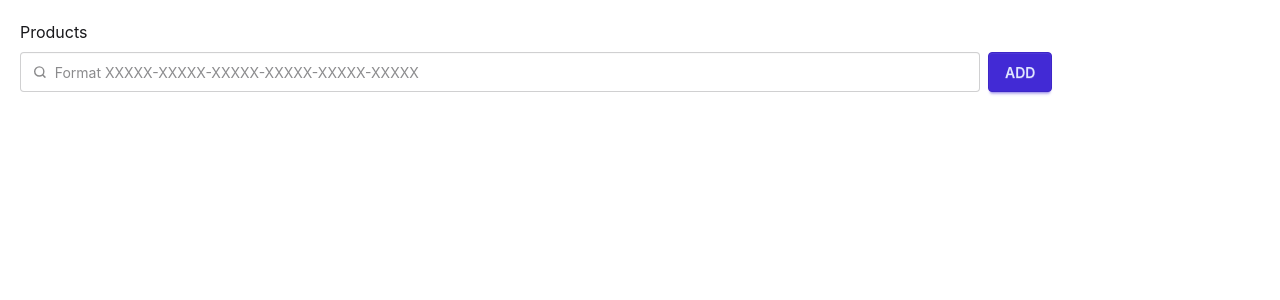
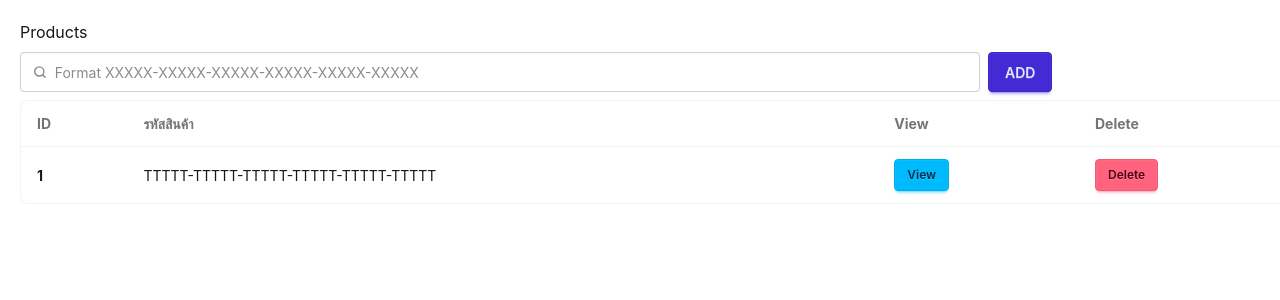
Before and after one commit to Tanachuns/test-07, a React (Vite) app in the folder client/: page / in a window 1280 px wide. Shown: the top 300 px of the page. Built offline with nearby package versions, Linux system fonts and the light colour scheme.

Commit message:
add mock table

```diff
--- /dev/null
+++ b/client/src/components/product/ProductTable.jsx
@@ -0,0 +1,61 @@
+import React, {useEffect} from 'react';
+import axios from "axios";
+
+const ProductTable = () => {
+
+    const [products, setProducts] = React.useState([]);
+
+
+    const getsProduct = ()=>{
+        // axios.get('/product', {
+        //     productCode:productCode
+        // }).then(res => {
+        //     //modal success
+        //     console.log(res);
+        //     setProducts(res.data.data);
+        // }).catch(err => {
+        //     //modal err
+        //     console.log(err);
+        // })
+
+        setProducts([
+            {
+                productCode: "TTTTT-TTTTT-TTTTT-TTTTT-TTTTT-TTTTT"
+            }
+        ])
+    }
+
+
+    useEffect(getsProduct,[])
+
+
+    return (
+        <div className="overflow-x-auto rounded-box border border-base-content/5 bg-base-100">
+            <table className="table">
+                {/* head */}
+                <thead>
+                <tr>
+                    <th>ID</th>
+                    <th>รหัสสินค้า</th>
+                    <th>View</th>
+                    <th>Delete</th>
+                </tr>
+                </thead>
+                <tbody>
+                {/* row 1 */}
+                {products.map((item, index) => (
+                    <tr key={index}>
+                            <th>{index+1}</th>
+                            <td>{item.productCode}</td>
+                            <td><button className="btn btn-sm btn-info">View</button></td>
+                            <td><button className="btn btn-sm btn-error">Delete</button></td>
+                    </tr>
+                ))}
+                </tbody>
+            </table>
+        </div>
+
+    );
+};
+
+export default ProductTable;
--- a/client/src/pages/home.jsx
+++ b/client/src/pages/home.jsx
@@ -1,11 +1,13 @@
 import React from 'react';
-import ProductForm from "../components/ProductForm.jsx";
+import ProductForm from "../components/product/ProductForm.jsx";
+import ProductTable from "../components/product/ProductTable.jsx";
 
 const Home = () => {
     return (
         <div className="container m-5">
             <h1>Products</h1>
            <ProductForm/>
+            <ProductTable/>
         </div>
     );
 };
```
Also changed, not shown: client/src/components/product/ProductForm.jsx (renamed from client/src/components/ProductForm.jsx).
